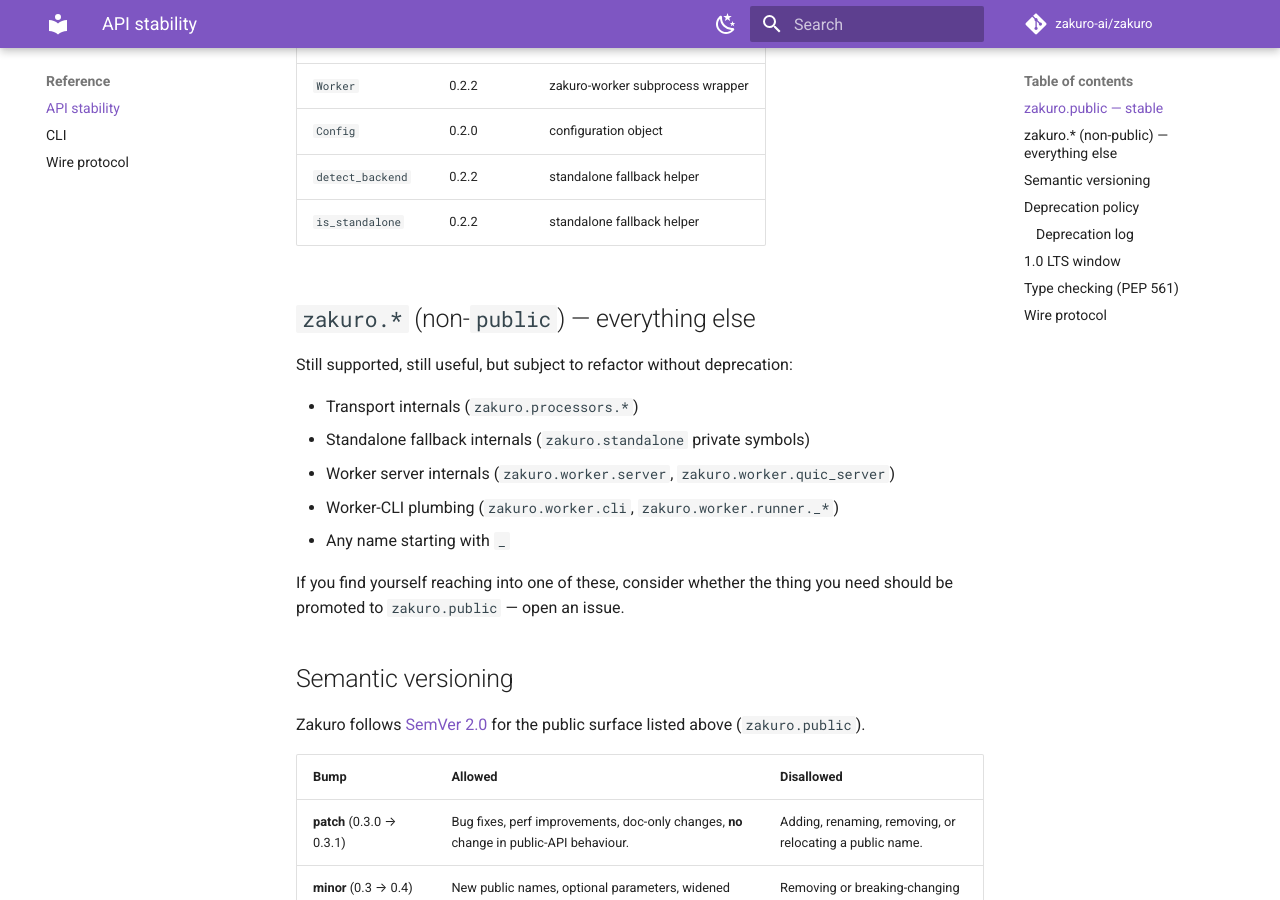
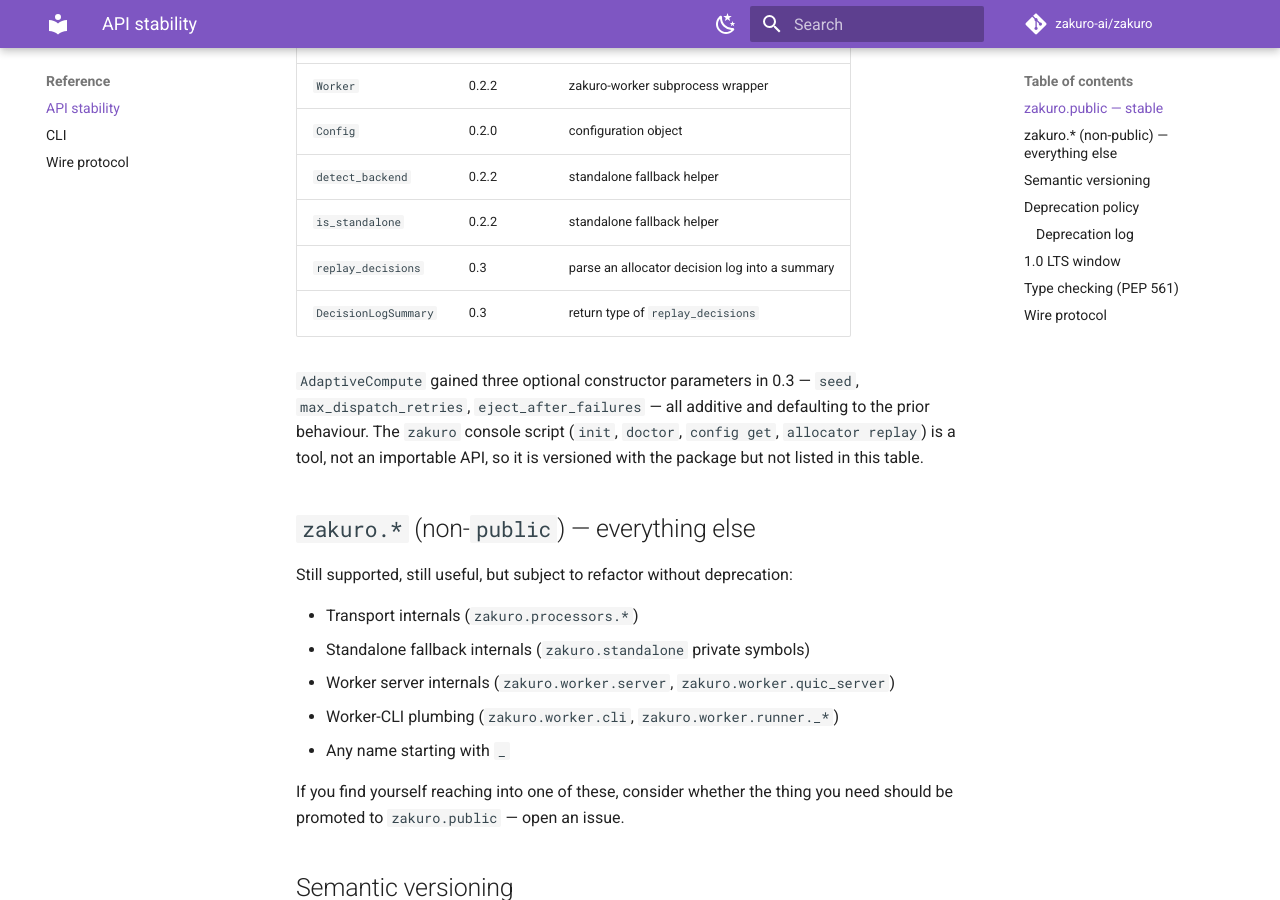
Before and after one commit to zakuro-ai/zakuro, an MkDocs documentation site: the page built from docs/STABILITY.md, in a window 1280 px wide and 900 px high, scrolled down 895 px. Built offline with MkDocs 1.6.1 and Material for MkDocs 9.7.7, drawn with Linux system fonts in a browser that asks for light colours; comment, search, counter and statistics services are not loaded; the version menu is left out.

Commit message:
docs(api): promote replay_decisions to public surface; document #222 additions
- zakuro.public re-exports replay_decisions + DecisionLogSummary (core-import
  safe, tested, deprecation-bound).
- STABILITY.md: add both to the stable-surface table (since 0.3); note the
  additive AdaptiveCompute knobs and the new zakuro console script.

```diff
--- a/docs/STABILITY.md
+++ b/docs/STABILITY.md
@@ -29,6 +29,14 @@ Current stable surface (v0.3):
 | `Config` | 0.2.0 | configuration object |
 | `detect_backend` | 0.2.2 | standalone fallback helper |
 | `is_standalone` | 0.2.2 | standalone fallback helper |
+| `replay_decisions` | 0.3 | parse an allocator decision log into a summary |
+| `DecisionLogSummary` | 0.3 | return type of `replay_decisions` |
+
+`AdaptiveCompute` gained three optional constructor parameters in 0.3 —
+`seed`, `max_dispatch_retries`, `eject_after_failures` — all additive and
+defaulting to the prior behaviour. The `zakuro` console script (`init`,
+`doctor`, `config get`, `allocator replay`) is a tool, not an importable
+API, so it is versioned with the package but not listed in this table.
 
 ## `zakuro.*` (non-`public`) — everything else
 
```
Also changed, not shown: 1 other file.
